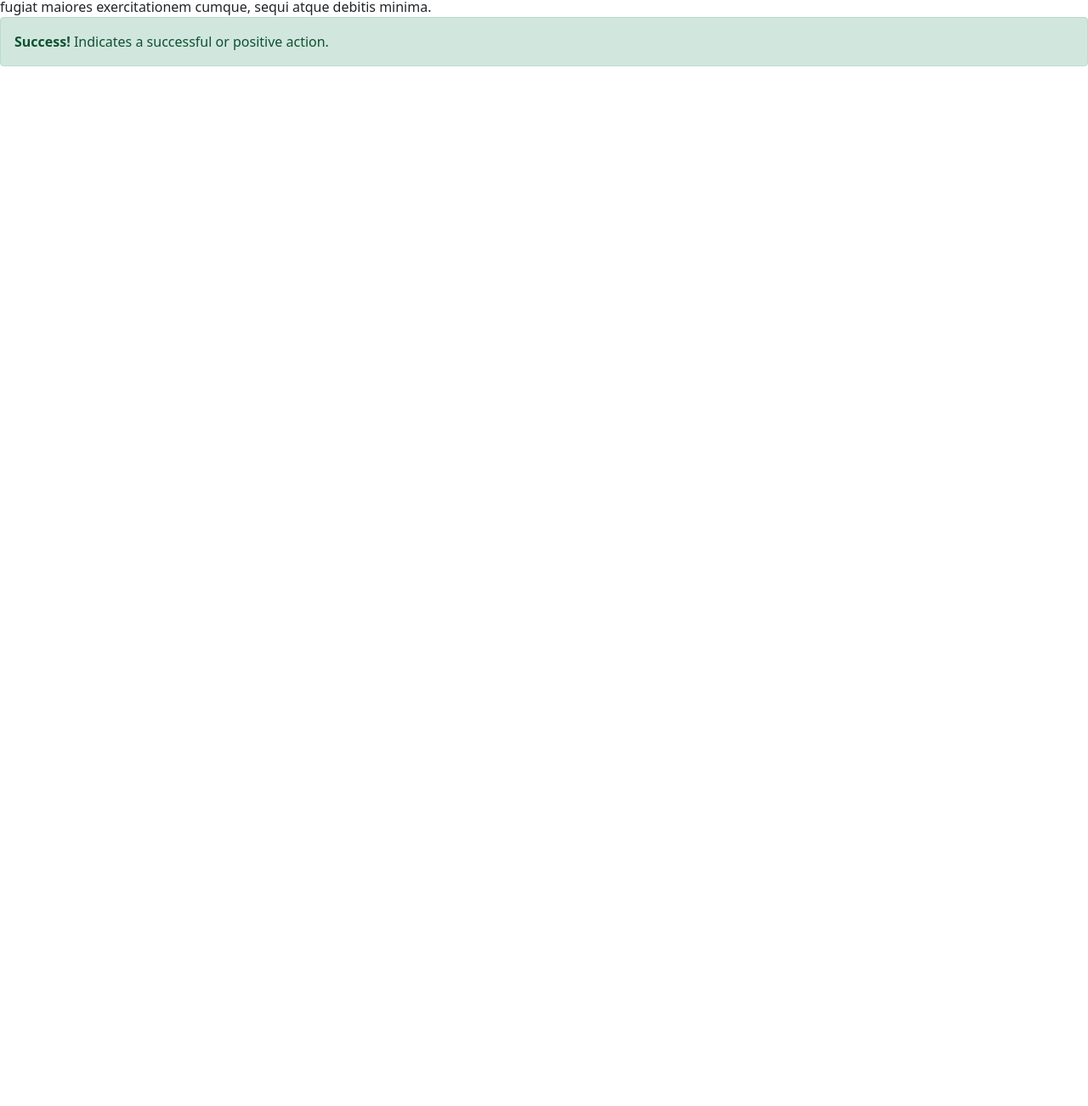
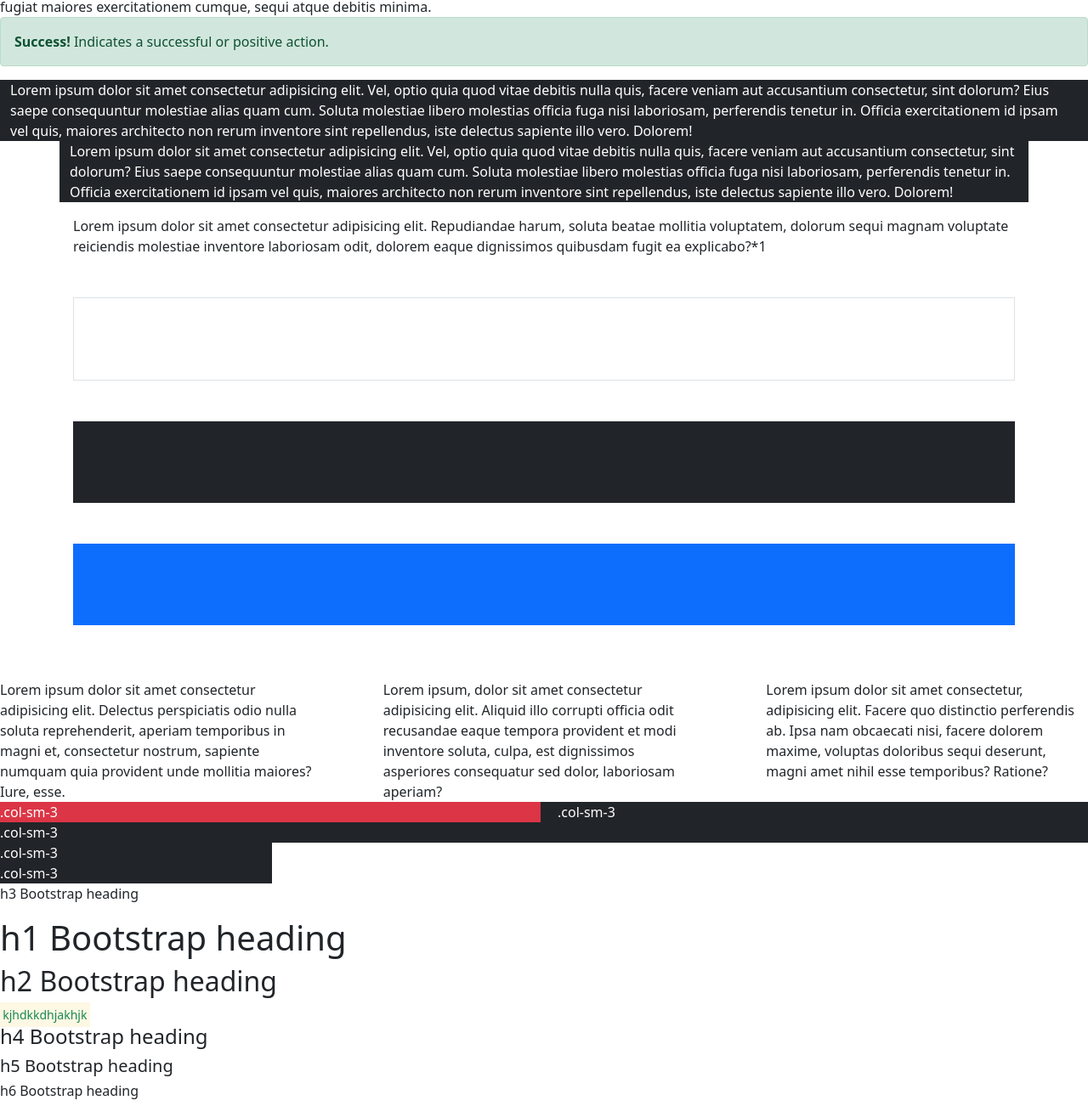
Before and after one commit to Priyallohar/Bootsrap-practice, a plain HTML site: page index.html in a window 1280 px wide. Shown: the part 28-1330 px from the top of the page at 85% size. Before the commit the page ends 800 px from the top, so only its background shows below. Drawn offline with nearby package versions, Linux system fonts and the light colour scheme.

Commit message:
learn about grid heading

```diff
--- a/index.html
+++ b/index.html
@@ -1,18 +1,83 @@
 <!DOCTYPE html>
 <html lang="en">
+
 <head>
     <meta charset="UTF-8">
     <meta name="viewport" content="width=device-width, initial-scale=1.0">
     <title>Document</title>
-    <link href="https://cdn.jsdelivr.net/npm/bootstrap@5.0.2/dist/css/bootstrap.min.css" rel="stylesheet" integrity="sha384-EVSTQN3/azprG1Anm3QDgpJLIm9Nao0Yz1ztcQTwFspd3yD65VohhpuuCOmLASjC" crossorigin="anonymous">
-    <script  defer src="https://cdn.jsdelivr.net/npm/bootstrap@5.0.2/dist/js/bootstrap.bundle.min.js" integrity="sha384-MrcW6ZMFYlzcLA8Nl+NtUVF0sA7MsXsP1UyJoMp4YLEuNSfAP+JcXn/tWtIaxVXM" crossorigin="anonymous"></script>
+    <link href="https://cdn.jsdelivr.net/npm/bootstrap@5.0.2/dist/css/bootstrap.min.css" rel="stylesheet"
+        integrity="sha384-EVSTQN3/azprG1Anm3QDgpJLIm9Nao0Yz1ztcQTwFspd3yD65VohhpuuCOmLASjC" crossorigin="anonymous">
+    <script defer src="https://cdn.jsdelivr.net/npm/bootstrap@5.0.2/dist/js/bootstrap.bundle.min.js"
+        integrity="sha384-MrcW6ZMFYlzcLA8Nl+NtUVF0sA7MsXsP1UyJoMp4YLEuNSfAP+JcXn/tWtIaxVXM"
+        crossorigin="anonymous"></script>
 
 </head>
+
 <body>
 
-    <div> Lorem ipsum dolor sit amet consectetur adipisicing elit. Excepturi tempore facilis earum sit magni asperiores temporibus velit animi officiis nesciunt, recusandae optio fugiat maiores exercitationem cumque, sequi atque debitis minima.</div>
+    <div> Lorem ipsum dolor sit amet consectetur adipisicing elit. Excepturi tempore facilis earum sit magni asperiores
+        temporibus velit animi officiis nesciunt, recusandae optio fugiat maiores exercitationem cumque, sequi atque
+        debitis minima.</div>
     <div class="alert alert-success">
         <strong>Success!</strong> Indicates a successful or positive action.
+    </div>
+
+    <div class="container-fluid bg-dark text-white"> Lorem ipsum dolor sit amet consectetur adipisicing elit. Vel, optio
+        quia quod vitae debitis nulla quis, facere veniam aut accusantium consectetur, sint dolorum? Eius saepe
+        consequuntur molestiae alias quam cum.
+        Soluta molestiae libero molestias officia fuga nisi laboriosam, perferendis tenetur in. Officia exercitationem
+        id ipsam vel quis, maiores architecto non rerum inventore sint repellendus, iste delectus sapiente illo vero.
+        Dolorem!
+
+    </div>
+    <div class="container-md bg-dark text-white"> Lorem ipsum dolor sit amet consectetur adipisicing elit. Vel, optio
+        quia quod vitae debitis nulla quis, facere veniam aut accusantium consectetur, sint dolorum? Eius saepe
+        consequuntur molestiae alias quam cum.
+        Soluta molestiae libero molestias officia fuga nisi laboriosam, perferendis tenetur in. Officia exercitationem
+        id ipsam vel quis, maiores architecto non rerum inventore sint repellendus, iste delectus sapiente illo vero.
+        Dolorem!
+
+    </div>
+
+    <div class="container p-3 ">Lorem ipsum dolor sit amet consectetur adipisicing elit. Repudiandae harum, soluta
+        beatae mollitia voluptatem, dolorum sequi magnam voluptate reiciendis molestiae inventore laboriosam odit,
+        dolorem eaque dignissimos quibusdam fugit ea explicabo?*1
+        <div class="flex-column">
+            <div class="container p-5 my-5 border"></div>
+
+            <div class="container p-5 my-5 bg-dark text-white"></div>
+
+            <div class="container p-5 my-5 bg-primary text-white"></div>
+        </div>
+    </div>
+
+    <div class="row gap-5">
+        <div class="col">Lorem ipsum dolor sit amet consectetur adipisicing elit. Delectus perspiciatis odio nulla soluta reprehenderit, aperiam temporibus in magni et, consectetur nostrum, sapiente numquam quia provident unde mollitia maiores? Iure, esse.</div>
+        <div class="col">Lorem ipsum, dolor sit amet consectetur adipisicing elit. Aliquid illo corrupti officia odit recusandae eaque tempora provident et modi inventore soluta, culpa, est dignissimos asperiores consequatur sed dolor, laboriosam aperiam?</div>
+        <div class="col">Lorem ipsum dolor sit amet consectetur, adipisicing elit. Facere quo distinctio perferendis ab. Ipsa nam obcaecati nisi, facere dolorem maxime, voluptas doloribus sequi deserunt, magni amet nihil esse temporibus? Ratione?</div>
       </div>
+
+      <div class="col gap-2">
+        <div class="col bg-dark text-white">
+            <div class="row gap-2">
+                <div class="col bg-danger text-white">.col-sm-3</div>
+                <div class="col bg-dark text-white">.col-sm-3</div>
+            </div>
+        </div>
+        <div class="col-lg-12 bg-dark text-white">.col-sm-3</div>
+        <div class="col-lg-3 bg-dark text-white">.col-sm-3</div>
+        <div class="col-lg-3 bg-dark text-white">.col-sm-3</div>
+    </div>
+    <p class=".display-1">h3 Bootstrap heading</p>
+    <p class="h1">h1 Bootstrap heading</p>
+<p class="h2">h2 Bootstrap heading</p>
+
+<mark><small class="text-success">kjhdkkdhjakhjk</small></mark>
+
+<p class="h4">h4 Bootstrap heading</p>
+<p class="h5">h5 Bootstrap heading</p>
+<p class="h6">h6 Bootstrap heading</p>
+
 </body>
+
 </html>
```
